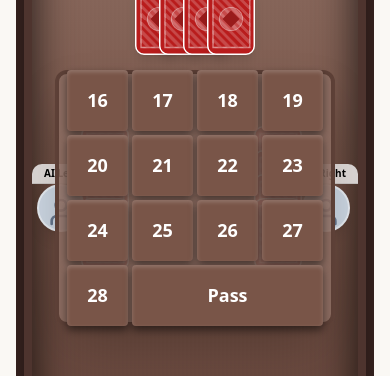
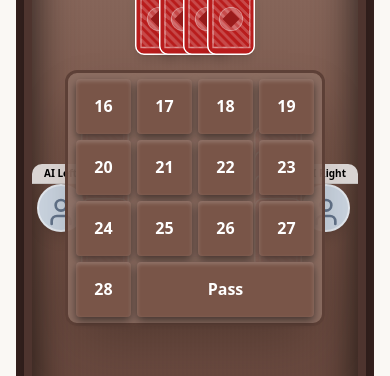
Before and after one commit to shiblu17/Batchday-Website, a React (Vite) app: page /game/29 in a window 390 px wide. Both pictures are taken after a click on the button "Play vs AI (Single Player)". Shown: the part 386-762 px from the top of the page. Built offline with nearby package versions, Linux system fonts and the light colour scheme; no server answers; the HTML template or start-up script is replaced by a standard one.

Commit message:
style: Adjust bidding modal size for mobile

```diff
--- a/src/features/twenty-nine/TwentyNineBoard.tsx
+++ b/src/features/twenty-nine/TwentyNineBoard.tsx
@@ -215,14 +215,14 @@ export const TwentyNineBoard: React.FC = () => {
 
           {/* Phase Overlays */}
           {state.phase === 'bidding' && (
-            <div className="absolute inset-0 flex flex-col items-center justify-center w-full max-w-[280px] sm:max-w-[320px] mx-auto bg-[#8d6e63]/90 border-[4px] border-[#5d4037] rounded-xl shadow-2xl p-2 z-50">
-              <div className="grid grid-cols-4 gap-1 sm:gap-2 w-full">
+            <div className="absolute inset-0 flex flex-col items-center justify-center w-[90%] max-w-[260px] sm:max-w-[320px] mx-auto bg-[#8d6e63]/95 border-[3px] sm:border-[4px] border-[#5d4037] rounded-xl shadow-2xl p-2 sm:p-3 z-50">
+              <div className="grid grid-cols-4 gap-1.5 sm:gap-2 w-full">
                 {[16,17,18,19,20,21,22,23,24,25,26,27].map(bid => (
                   <button
                     key={bid}
                     disabled={bid <= state.currentBid}
                     onClick={() => placeBid(bid)}
-                    className="aspect-square bg-[#795548] text-white text-lg sm:text-xl font-bold rounded shadow-[inset_0_2px_4px_rgba(255,255,255,0.2),0_4px_8px_rgba(0,0,0,0.5)] disabled:opacity-30 disabled:shadow-none hover:bg-[#8d6e63] active:translate-y-1 active:shadow-none transition-all flex items-center justify-center"
+                    className="aspect-square bg-[#795548] text-white text-base sm:text-xl font-bold rounded shadow-[inset_0_2px_4px_rgba(255,255,255,0.2),0_4px_8px_rgba(0,0,0,0.5)] disabled:opacity-30 disabled:shadow-none hover:bg-[#8d6e63] active:translate-y-1 active:shadow-none transition-all flex items-center justify-center"
                   >
                     {bid}
                   </button>
@@ -230,13 +230,13 @@ export const TwentyNineBoard: React.FC = () => {
                 <button
                   disabled={28 <= state.currentBid}
                   onClick={() => placeBid(28)}
-                  className="aspect-square bg-[#795548] text-white text-lg sm:text-xl font-bold rounded shadow-[inset_0_2px_4px_rgba(255,255,255,0.2),0_4px_8px_rgba(0,0,0,0.5)] disabled:opacity-30 hover:bg-[#8d6e63] transition-all flex items-center justify-center"
+                  className="aspect-square bg-[#795548] text-white text-base sm:text-xl font-bold rounded shadow-[inset_0_2px_4px_rgba(255,255,255,0.2),0_4px_8px_rgba(0,0,0,0.5)] disabled:opacity-30 hover:bg-[#8d6e63] transition-all flex items-center justify-center"
                 >
                   28
                 </button>
                 <button
                   onClick={() => placeBid('pass')}
-                  className="col-span-3 bg-[#795548] text-white text-lg sm:text-xl font-bold rounded shadow-[inset_0_2px_4px_rgba(255,255,255,0.2),0_4px_8px_rgba(0,0,0,0.5)] hover:bg-[#8d6e63] active:translate-y-1 transition-all"
+                  className="col-span-3 bg-[#795548] text-white text-base sm:text-xl font-bold rounded shadow-[inset_0_2px_4px_rgba(255,255,255,0.2),0_4px_8px_rgba(0,0,0,0.5)] hover:bg-[#8d6e63] active:translate-y-1 transition-all"
                 >
                   Pass
                 </button>
```
